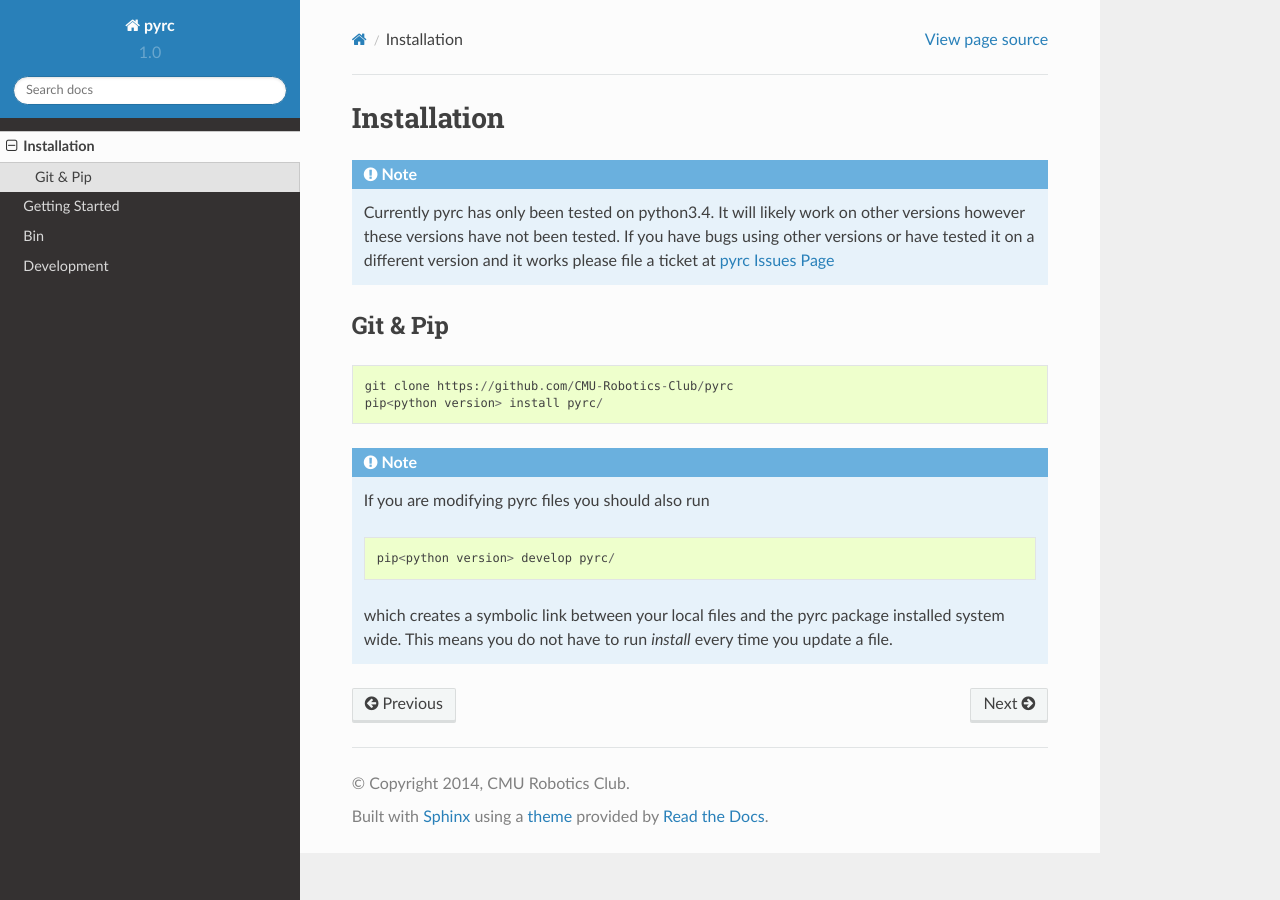
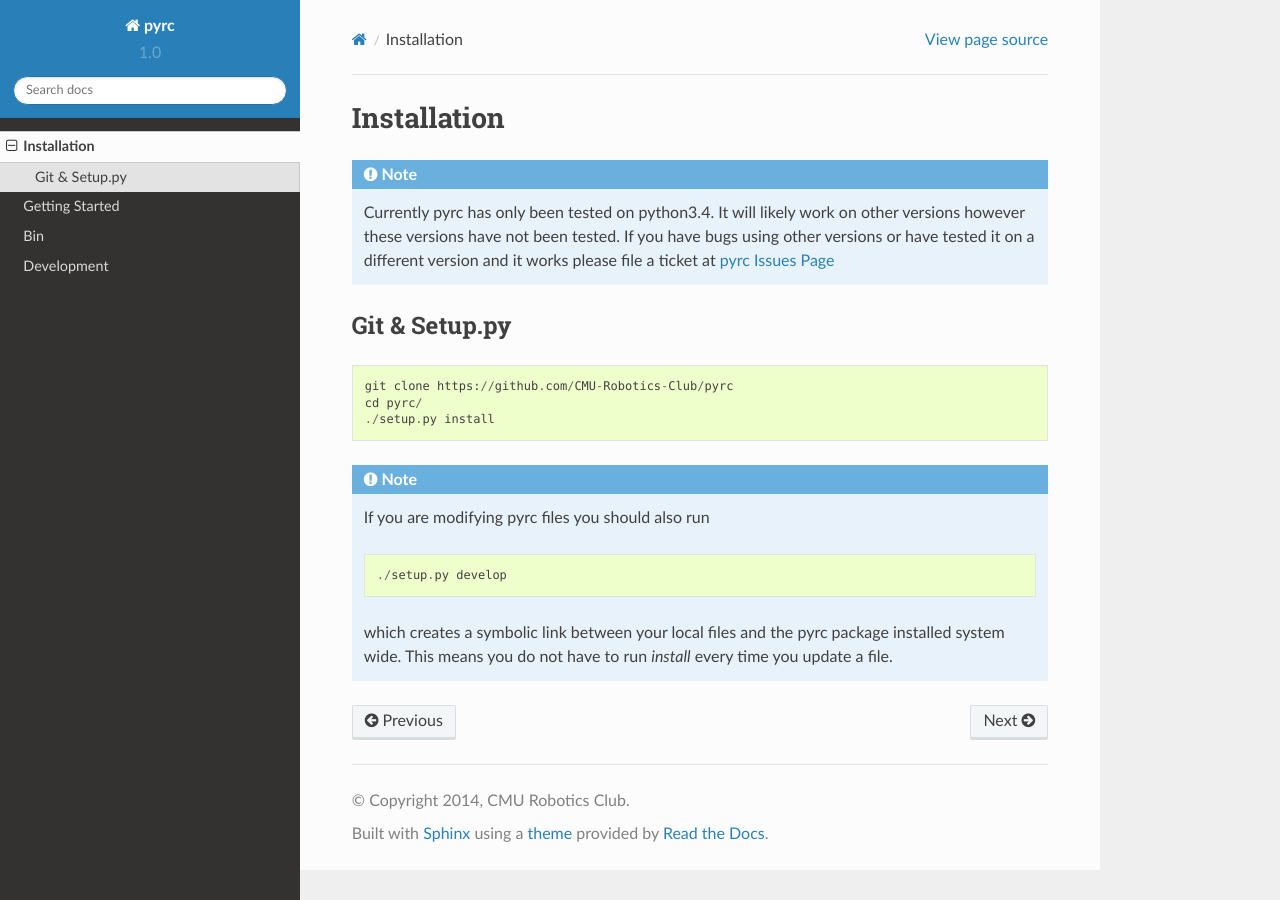
Before and after one commit to CMU-Robotics-Club/pyrc, a Sphinx documentation site: the page built from docs/installation.rst, in a window 1280 px wide. Built offline with Sphinx 7.4.7 and the Read the Docs theme 2.0.0, drawn with Linux system fonts in a browser that asks for light colours; pages that are not in the unit, such as notebooks, are missing from menus.

Commit message:
Had incorrect instructions for installation.

```diff
--- a/docs/installation.rst
+++ b/docs/installation.rst
@@ -7,13 +7,14 @@
   it on a different version and it works please file a ticket at `pyrc Issues Page <https://github.com/CMU-Robotics-Club/pyrc/issues>`_
 
 
-Git & Pip
+Git & Setup.py
 =========================
 
 ::
 
   git clone https://github.com/CMU-Robotics-Club/pyrc
-  pip<python version> install pyrc/
+  cd pyrc/
+  ./setup.py install
 
 
 .. note::
@@ -21,7 +22,7 @@
 
   ::
 
-    pip<python version> develop pyrc/
+    ./setup.py develop
 
   which creates a symbolic link between your local files and the pyrc
   package installed system wide.  This means you do not have to run `install`
```
